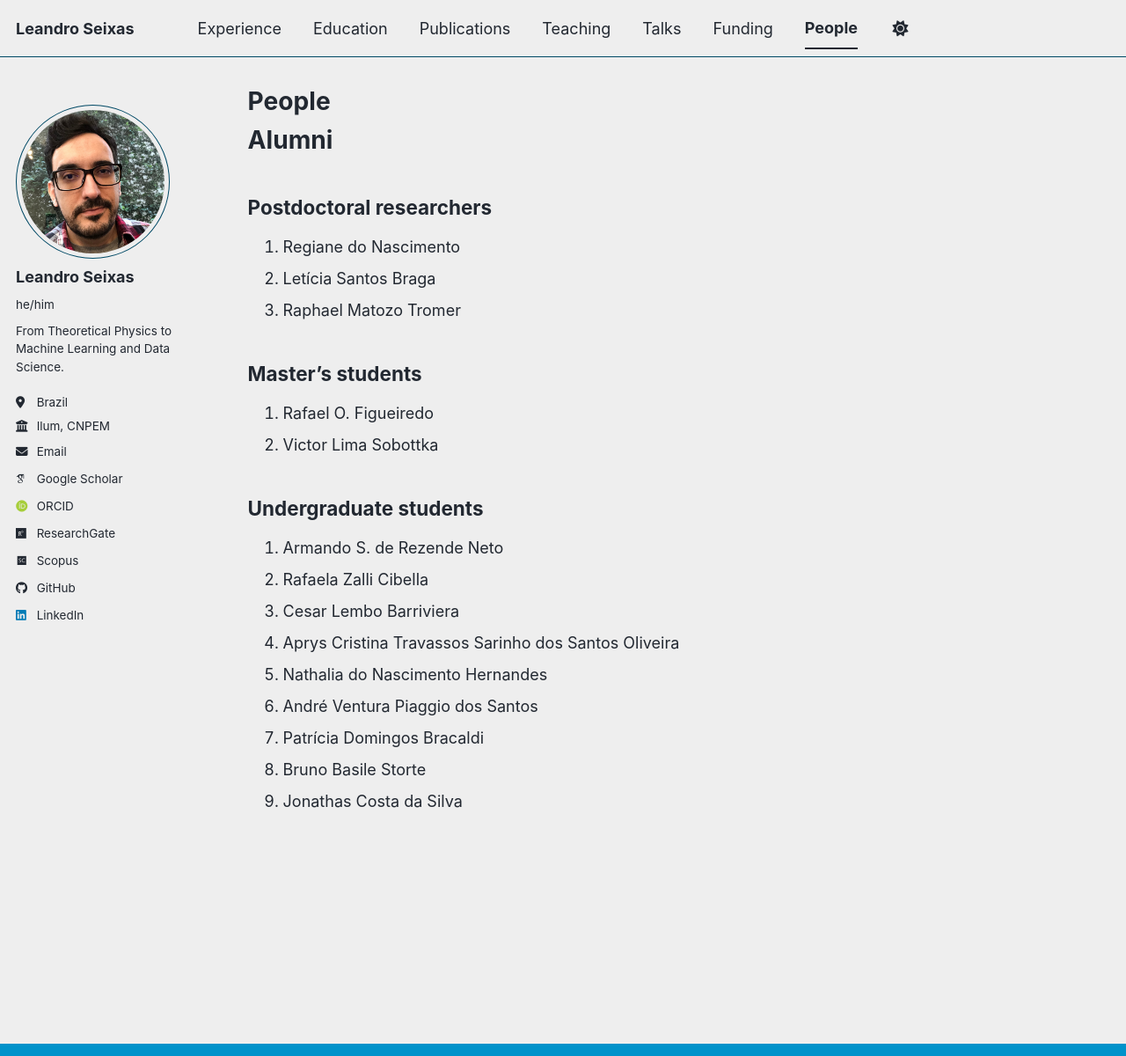
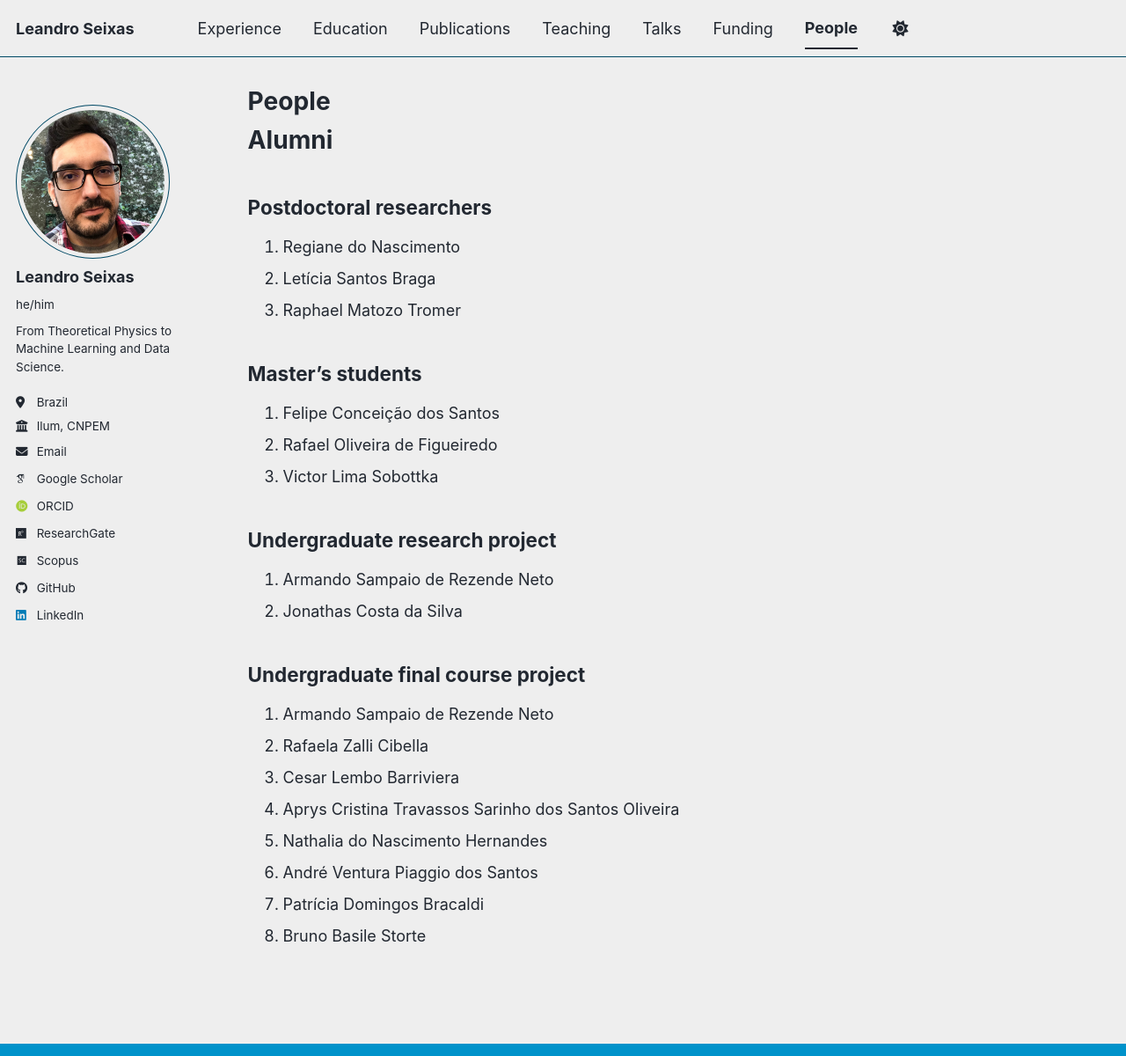
Before and after one commit to leseixas/leseixas.github.io, a Jekyll site: the page built from _pages/people.md, in a window 1280 px wide and 1322 px high, cut to the strip 0-1200 px from the top of the window. Shown: the whole strip at 88% size. Built offline with Jekyll 4.4.1, drawn with Linux system fonts in a browser that asks for light colours; some web fonts are replaced; a script bundle is joined from its source files by our own code; library files that are not in the unit come from our copies.

Commit message:
Minor corrections

```diff
--- a/_pages/people.md
+++ b/_pages/people.md
@@ -15,12 +15,18 @@
 
 ## Master's students
 
-1. Rafael O. Figueiredo
-2. Victor Lima Sobottka
+1. Felipe Conceição dos Santos
+2. Rafael Oliveira de Figueiredo
+3. Victor Lima Sobottka
 
-## Undergraduate students
+## Undergraduate research project
 
-1. Armando S. de Rezende Neto
+1. Armando Sampaio de Rezende Neto
+2. Jonathas Costa da Silva
+
+## Undergraduate final course project
+
+1. Armando Sampaio de Rezende Neto
 2. Rafaela Zalli Cibella
 3. Cesar Lembo Barriviera
 4. Aprys Cristina Travassos Sarinho dos Santos Oliveira
```
Also changed, not shown: other parts of _pages/people.md (+0 -1 lines).
